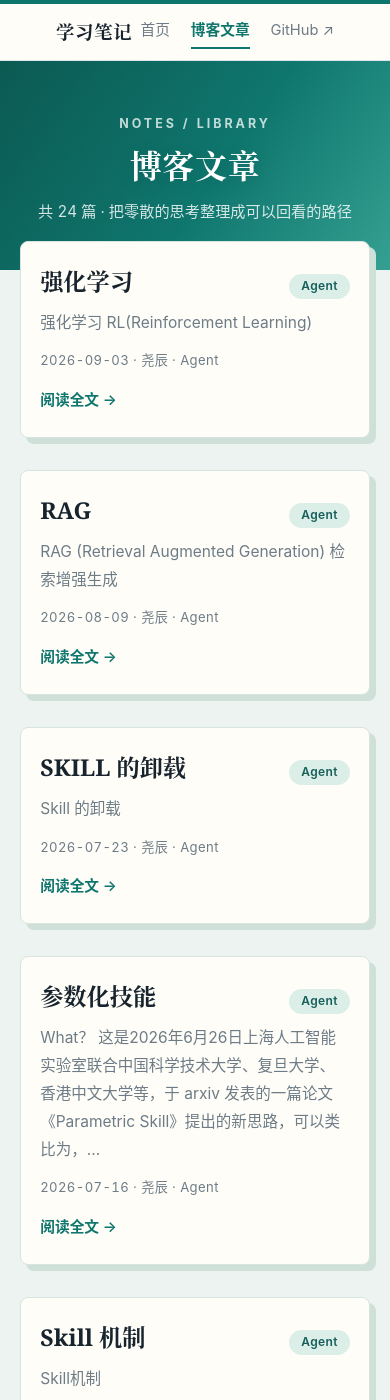
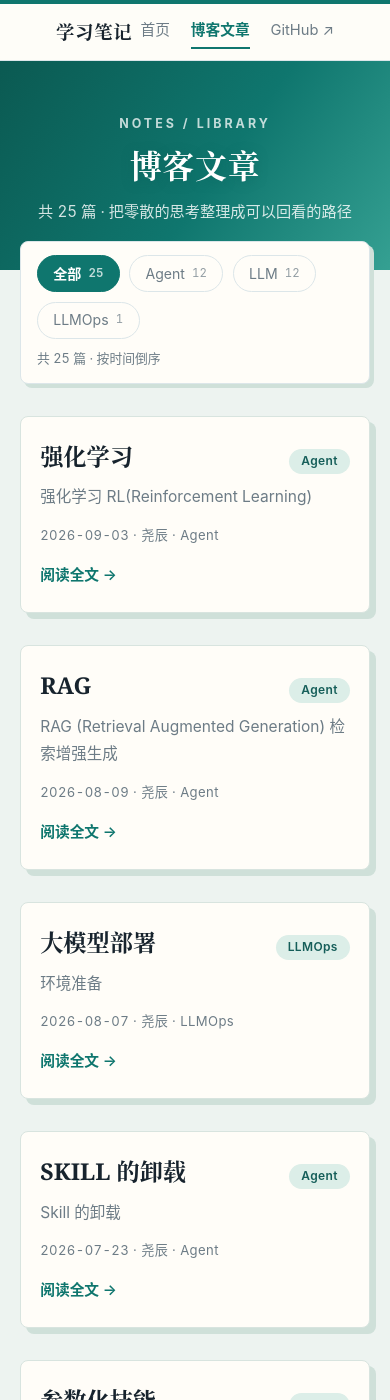
Before and after one commit to rong4xxz/rong4xxz.github.io, a Jekyll site: the page built from blog/index.html, in a window 390 px wide and 1400 px high. Built offline with Jekyll 4.4.1, drawn with Linux system fonts in a browser that asks for light colours.

Commit message:
添加评论系统,修改头像为方形,更新标签页为新favicon,添加分类筛选,以及LLM部署的新文章

```diff
--- a/_includes/head.html
+++ b/_includes/head.html
@@ -3,7 +3,7 @@
     <meta name="viewport" content="width=device-width, initial-scale=1">
     <title>{% if page.title %}{{ page.title | escape }} | {{ site.title | escape }}{% else %}{{ site.title | escape }}{% endif %}</title>
     <meta name="description" content="{% if page.excerpt %}{{ page.excerpt | strip_html | strip_newlines | truncate: 160 }}{% else %}{{ site.description | strip_newlines }}{% endif %}">
-    <link rel="icon" href="{{ '/avatar.jpg' | relative_url }}">
+    <link rel="icon" type="image/svg+xml" href="{{ '/assets/favicon.svg' | relative_url }}">
     <link rel="stylesheet" href="{{ '/assets/css/style.css' | relative_url }}">
     <link rel="alternate" type="application/atom+xml" title="{{ site.title | escape }}" href="{{ '/feed.xml' | relative_url }}">
 </head>
--- a/assets/css/style.css
+++ b/assets/css/style.css
@@ -156,6 +156,68 @@
     border-radius: 8px;
     box-shadow: 12px 12px 0 var(--shadow);
     padding: 2rem clamp(1.4rem, 4vw, 2.8rem);
+}
+
+/* ================= 分类筛选栏 ================= */
+
+.filter-bar {
+    display: flex;
+    flex-wrap: wrap;
+    align-items: center;
+    gap: 0.6rem;
+    background: var(--paper);
+    border: 1px solid var(--line);
+    border-radius: 8px;
+    box-shadow: 8px 8px 0 var(--shadow);
+    padding: 0.8rem 1rem;
+    margin-bottom: 2rem;
+}
+
+.filter-pill {
+    font: inherit;
+    font-size: 0.88rem;
+    cursor: pointer;
+    display: inline-flex;
+    align-items: center;
+    gap: 0.45rem;
+    background: var(--paper);
+    color: var(--muted);
+    border: 1px solid var(--line);
+    border-radius: 999px;
+    padding: 0.35rem 0.95rem;
+    transition: background 0.15s ease, color 0.15s ease, border-color 0.15s ease;
+}
+
+.filter-pill:hover {
+    background: var(--tint);
+    color: var(--ink);
+    border-color: var(--accent);
+}
+
+.filter-pill:focus-visible {
+    outline: 2px solid var(--accent);
+    outline-offset: 2px;
+}
+
+.filter-pill.active {
+    background: var(--accent);
+    border-color: var(--accent);
+    color: #fff;
+    font-weight: 600;
+}
+
+.pill-count {
+    font-size: 0.72rem;
+    font-variant-numeric: tabular-nums;
+    opacity: 0.75;
+}
+
+.filter-note {
+    margin-left: auto;
+    color: var(--muted);
+    font-size: 0.8rem;
+    font-variant-numeric: tabular-nums;
+    white-space: nowrap;
 }
 
 /* ================= 列表页 ================= */
@@ -445,6 +507,36 @@
 
 .back-blog a:hover { text-decoration: underline; }
 
+/* ================= 评论区（Giscus） ================= */
+
+.comments-card {
+    background: var(--paper);
+    border: 1px solid #d8e4df;
+    border-radius: 8px;
+    box-shadow: 12px 12px 0 var(--shadow);
+    padding: 1.6rem clamp(1.4rem, 4vw, 2.8rem);
+    margin-top: 2rem;
+}
+
+.comments-title {
+    font-family: var(--serif);
+    color: var(--ink);
+    font-size: 1.3rem;
+    font-weight: 700;
+    letter-spacing: 0.01em;
+    margin-bottom: 0.3rem;
+}
+
+.comments-note {
+    color: var(--muted);
+    font-size: 0.85rem;
+    margin-bottom: 1.2rem;
+}
+
+.comments-box {
+    min-height: 120px;
+}
+
 /* ================= 页脚 ================= */
 
 .site-footer {
@@ -501,4 +593,6 @@
     .post-nav { flex-direction: column; }
     .post-nav-item.next { text-align: left; }
     .nav-inner { justify-content: center; }
+    .filter-bar { box-shadow: 4px 4px 0 var(--shadow); }
+    .filter-note { width: 100%; margin-left: 0; }
 }
--- a/blog/index.html
+++ b/blog/index.html
@@ -4,9 +4,19 @@
 permalink: /blog/
 ---
 
+{% assign categories = site.posts | group_by: "category" | sort: "name" %}
+
+<div class="filter-bar">
+    <button type="button" class="filter-pill active" data-filter="all">全部 <span class="pill-count">{{ site.posts | size }}</span></button>
+    {% for category in categories %}
+    <button type="button" class="filter-pill" data-filter="{{ category.name | downcase }}">{{ category.name }} <span class="pill-count">{{ category.items.size }}</span></button>
+    {% endfor %}
+    <span class="filter-note" id="filter-note">共 {{ site.posts | size }} 篇 · 按时间倒序</span>
+</div>
+
 <ul class="post-list">
     {% for post in site.posts %}
-    <li>
+    <li data-category="{{ post.category | downcase }}">
         <article class="post-card">
             <a class="post-card-head" href="{{ post.url }}">
                 <h2 class="post-card-title">{{ post.title | escape }}</h2>
@@ -25,3 +35,35 @@
     </li>
     {% endfor %}
 </ul>
+
+<script>
+(function () {
+    var pills = document.querySelectorAll('.filter-pill');
+    var items = document.querySelectorAll('.post-list > li');
+    var note = document.getElementById('filter-note');
+
+    function apply(filter) {
+        var shown = 0;
+        var label = '全部';
+        items.forEach(function (li) {
+            var visible = filter === 'all' || li.dataset.category === filter;
+            li.style.display = visible ? '' : 'none';
+            if (visible) shown++;
+        });
+        pills.forEach(function (pill) {
+            var active = pill.dataset.filter === filter;
+            pill.classList.toggle('active', active);
+            if (active && filter !== 'all') label = pill.childNodes[0].textContent.trim();
+        });
+        if (note) {
+            note.textContent = filter === 'all'
+                ? '共 ' + items.length + ' 篇 · 按时间倒序'
+                : label + ' · ' + shown + ' 篇';
+        }
+    }
+
+    pills.forEach(function (pill) {
+        pill.addEventListener('click', function () { apply(pill.dataset.filter); });
+    });
+})();
+</script>
```
Also changed, not shown: _includes/giscus.html (added, +17 -0 lines), _layouts/post.html (+8 -0 lines), _posts/LLMOps/2026-08-07-大模型部署.md (added, +157 -0 lines), assets/giscus.css (added, +73 -0 lines), index.html (+6 -4 lines), assets/favicon.svg (added), assets/images/huggingface.png (added), assets/images/run.png (added).
